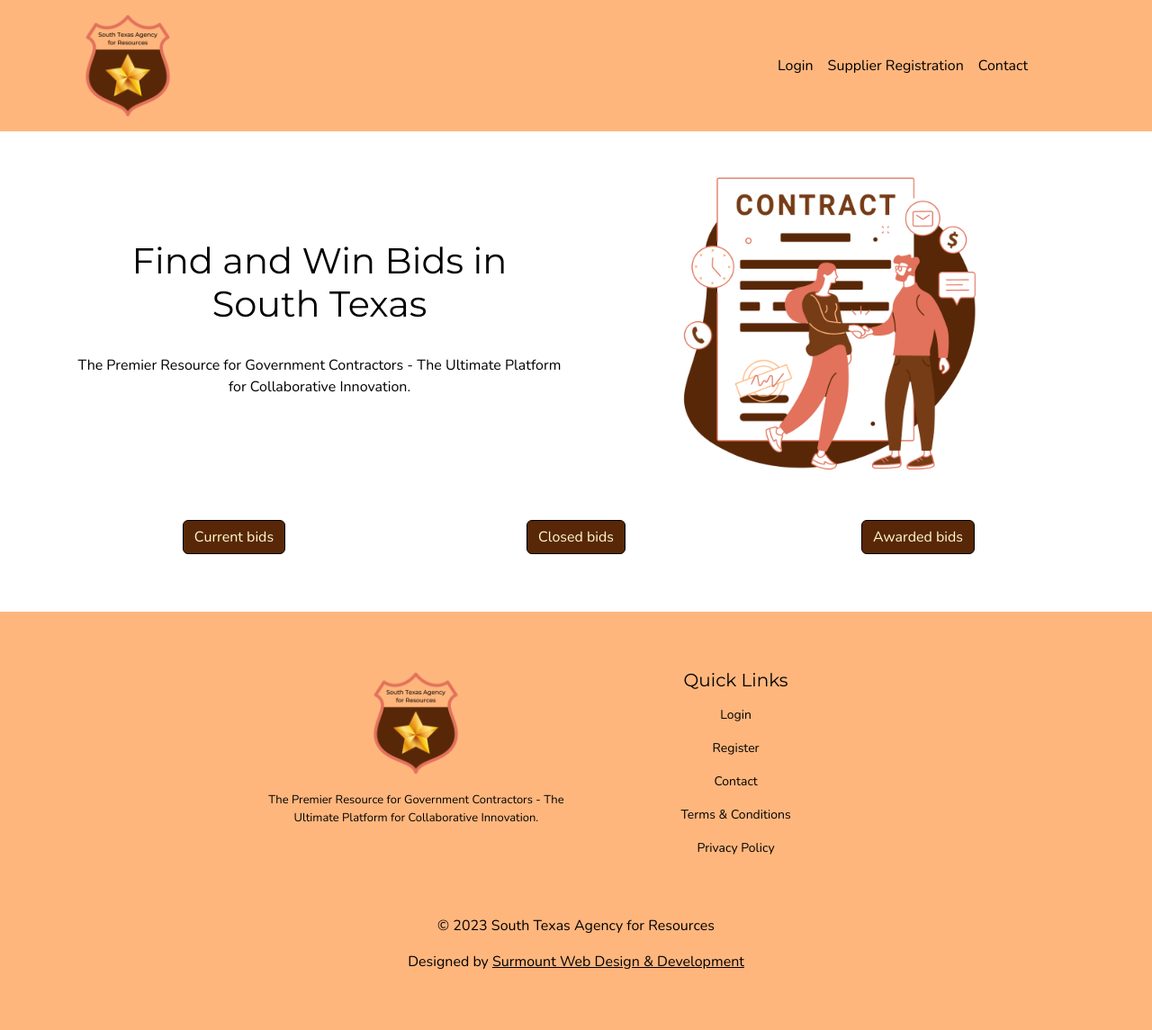
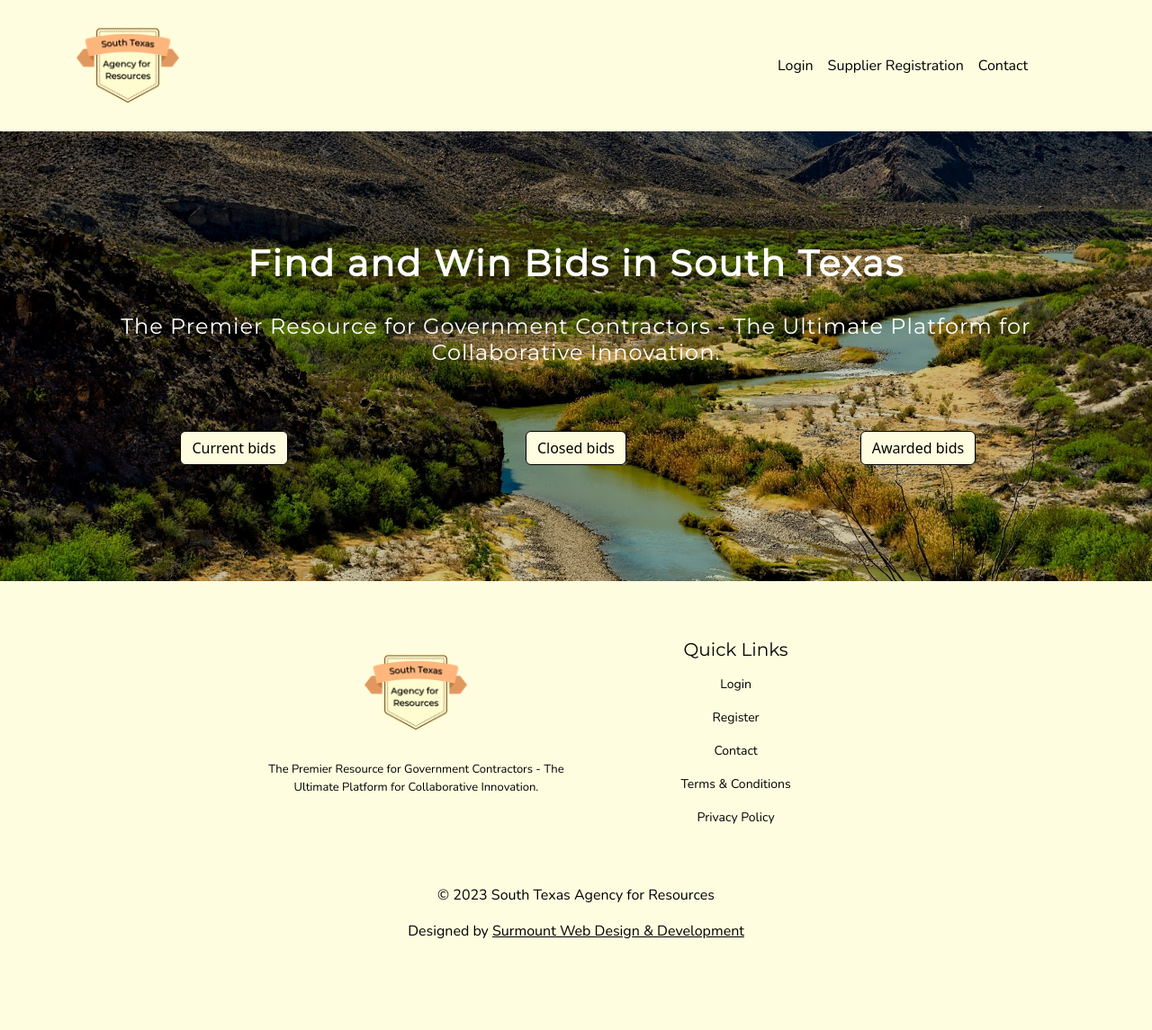
Before and after one commit to bharding216/star, a Python web app: template project/templates/index.html in a window 1280 px wide. Shown: the whole page at 90% size. After the commit the page ends 1043 px from the top, so only its background shows below. Run offline with Jinja, Linux system fonts and the light colour scheme; the template is opened without the code that fills it, so the values that code supplies are empty; some libraries are stand-ins or nearby versions.

Commit message:
new design on homepage

```diff
--- a/project/static/css/main.css
+++ b/project/static/css/main.css
@@ -44,7 +44,7 @@ Mustard: #FFDB58
   }
 
   .navbar-custom {
-    background-color: #FFB67D;
+    background-color: #fffddf;
   }
 
   .nav-link {
@@ -63,7 +63,7 @@ Mustard: #FFDB58
   .btn-primary {
     background-color: #582707;
     border-color: black;
-    color: #FFFDD0;
+    color: white;
   }
 
   .btn-primary:hover {
@@ -79,20 +79,20 @@ Mustard: #FFDB58
   }
 
   .btn-reversed {
-    background-color: #11296b;
-    border-color: #ffcba4;
-    color: white;
+    background-color: #fffddf;
+    border-color: black;
+    color: black;
   }
 
   .btn-reversed:hover {
-    background-color: #ffcba4;
-    border-color: #11296b;
+    background-color: #FFB67D;
+    border-color: black;
     color:black;
   }
 
 
   .footer {
-    background-color: #FFB67D;
+    background-color: #fffddf;
   }
 
   .hover-link {
--- a/project/templates/index.html
+++ b/project/templates/index.html
@@ -23,21 +23,19 @@
 {% endif %}
 {% endwith %}
 
-<div class="pt-3 pb-5">
-
-    <div class="container">
-        <div class="row mb-3">
-            <div class="col-6 align-items-center d-flex">
+<!--
+<div class="pt-5 pb-5" style="min-height: 500px; position: relative;">
+    <div style="background: url('/static/homepage_bg.jpg') no-repeat center center fixed;
+                background-size: cover; position: absolute; top: 0; left: 0; right: 0; bottom: 0;"></div>
+    <div style="position: absolute; top: 0; left: 0; right: 0; bottom: 0; z-index: 1;
+                content:''; display:block; background: black; opacity: 0.2; pointer-events: none;"></div>
+    <div class="container pb-5" style="position: relative; z-index: 2; padding-top: 75px;">
+        <div class="row mb-3 justify-content-center">
+            <div class="col-12">
                 <div class="text-center">
-                    <h1 style="color:black" class="pb-4">Find and Win Bids in South Texas</h1>
-                    <p style="color:black">The Premier Resource for Government Contractors
-                        - The Ultimate Platform for Collaborative Innovation.</p>
-                </div>
-            </div>
-
-            <div class="col-6 align-items-center justify-content-center d-flex">
-                <div class="text-center">
-                    <img src='/static/contract.png' alt="Two scientists working on a laptop and examining a chemical flask." style="max-width: 100%;" id="contract">
+                    <h1 style="color:white; font-weight: bold; letter-spacing: 2px;" class="pb-4">Find and Win Bids in South Texas</h1>
+                    <h4 style="color:white; font-weight: 300; letter-spacing: 1px;">The Premier Resource for Government Contractors
+                        - The Ultimate Platform for Collaborative Innovation.</h4>
                 </div>
             </div>
         </div>
@@ -48,7 +46,7 @@
             <div class="col-4 align-items-center justify-content-center d-flex">
                 <div class="text-center">
                     <a href="{{ url_for('views.current_bids') }}">
-                        <button type="button" class="btn btn-primary" data-aos="fade-up">Current bids</button>
+                        <button type="button" class="btn btn-reversed" data-aos="fade-up">Current bids</button>
                     </a>
                 </div>
             </div>
@@ -56,7 +54,7 @@
             <div class="col-4 align-items-center justify-content-center d-flex">
                 <div class="text-center">
                     <a href="{{ url_for('views.closed_bids') }}">
-                        <button type="button" class="btn btn-primary" data-aos="fade-up">Closed bids</button>
+                        <button type="button" class="btn btn-reversed" data-aos="fade-up">Closed bids</button>
                     </a>
                 </div>
             </div>
@@ -64,14 +62,60 @@
             <div class="col-4 align-items-center justify-content-center d-flex">
                 <div class="text-center">
                     <a href="{{ url_for('views.awarded_bids') }}">
-                        <button type="button" class="btn btn-primary" data-aos="fade-up">Awarded bids</button>
+                        <button type="button" class="btn btn-reversed" data-aos="fade-up">Awarded bids</button>
                     </a>
                 </div>
             </div>
         </div>
     </div>
 
+</div>-->
+
+
+<div class="pt-5 pb-5" style="min-height: 500px; position: relative;">
+    <div style="background: url('/static/homepage_bg.jpg') no-repeat center center fixed;
+                background-size: cover; position: absolute; top: 0; left: 0; right: 0; bottom: 0; z-index: 0;"></div>
+    <div style="position: absolute; top: 0; left: 0; right: 0; bottom: 0; z-index: 1;
+                background: black; opacity: 0.2;"></div>
+    <div class="container pb-5" style="position: relative; z-index: 2; padding-top: 75px;">
+        <div class="row mb-3 justify-content-center">
+            <div class="col-12">
+                <div class="text-center">
+                    <h1 style="color:white; font-weight: bold; letter-spacing: 2px;" class="pb-4">Find and Win Bids in South Texas</h1>
+                    <h4 style="color:white; font-weight: 300; letter-spacing: 1px;">The Premier Resource for Government Contractors
+                        - The Ultimate Platform for Collaborative Innovation.</h4>
+                </div>
+            </div>
+        </div>
+
+        <div class="row mb-3 pt-5">
+            <div class="col-4 align-items-center justify-content-center d-flex">
+                <div class="text-center">
+                    <a href="{{ url_for('views.current_bids') }}">
+                        <button type="button" class="btn btn-reversed" data-aos="fade-up">Current bids</button>
+                    </a>
+                </div>
+            </div>
+
+            <div class="col-4 align-items-center justify-content-center d-flex">
+                <div class="text-center">
+                    <a href="{{ url_for('views.closed_bids') }}">
+                        <button type="button" class="btn btn-reversed" data-aos="fade-up">Closed bids</button>
+                    </a>
+                </div>
+            </div>
+
+            <div class="col-4 align-items-center justify-content-center d-flex">
+                <div class="text-center">
+                    <a href="{{ url_for('views.awarded_bids') }}">
+                        <button type="button" class="btn btn-reversed" data-aos="fade-up">Awarded bids</button>
+                    </a>
+                </div>
+            </div>
+        </div>
+    </div>
 </div>
 
 
+
 {% endblock %}
```
Also changed, not shown: project/static/homepage_bg.jpg (added), project/static/logo.png, project/static/logo_option1.png (added), project/static/logo_option2.png (added), project/static/logo_option3.png (added), project/static/old_logo.png (added).
